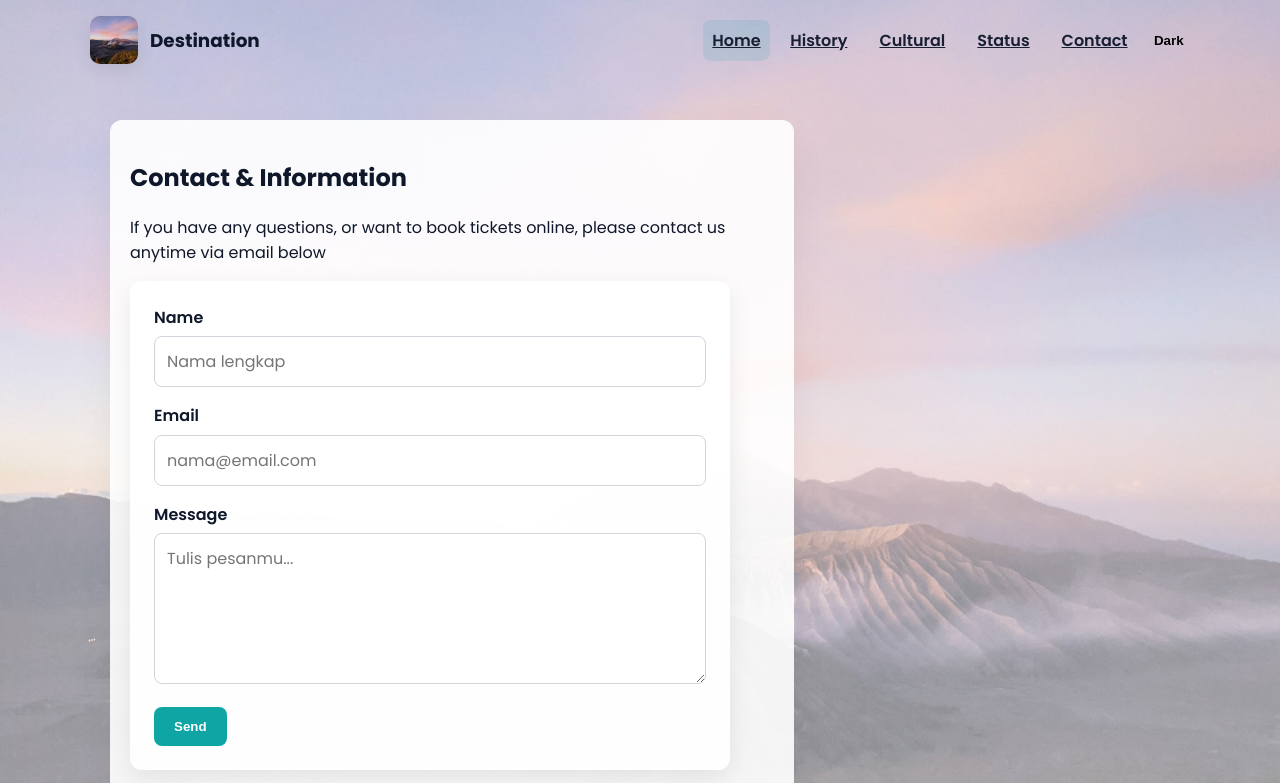
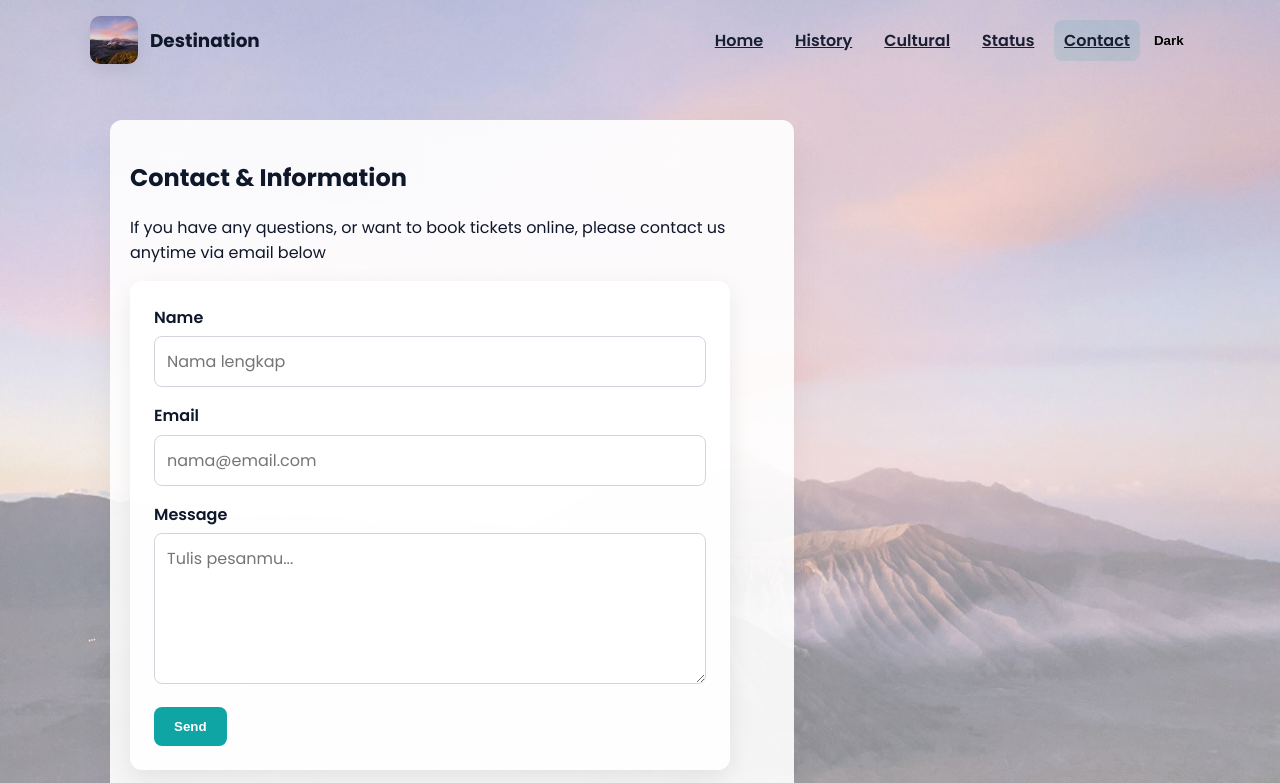
Before and after one commit to Yudha-Rizky/Bromo-Tourism, a plain HTML site: page contact.html in a window 1280 px wide. Shown: the top 783 px of the page. Drawn offline with Linux system fonts and the light colour scheme.

Commit message:
Update contact.html

```diff
--- a/contact.html
+++ b/contact.html
@@ -15,11 +15,11 @@
         <span>Destination</span>
       </div>
       <nav class="nav" aria-label="Navigation">
-        <a href="index.html" class="active">Home</a>
+        <a href="index.html" class="">Home</a>
         <a href="history.html" class="">History</a>
         <a href="culture.html" class="">Cultural</a>
         <a href="status.html" class="">Status</a>
-        <a href="contact.html" class="">Contact</a>
+        <a href="contact.html" class="active">Contact</a>
         <button id="dark-toggle" class="toggle-btn" aria-label="Toggle theme">Dark</button>
       </nav>
     </div>
```
